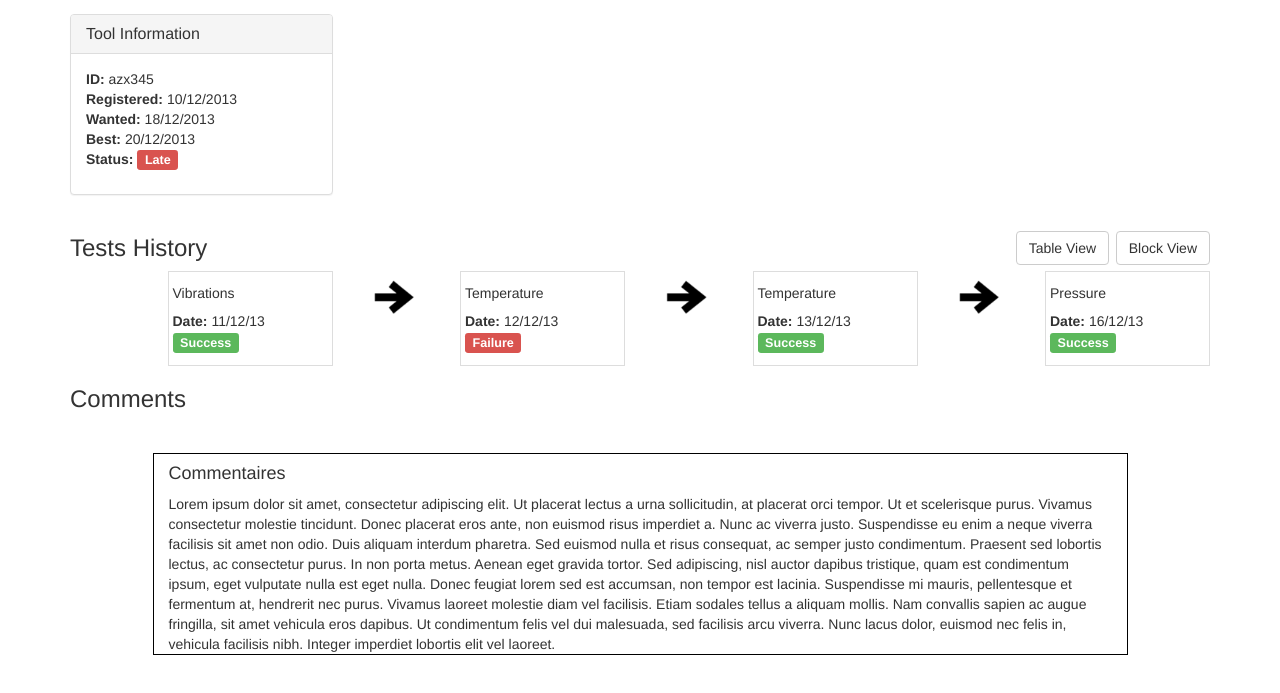
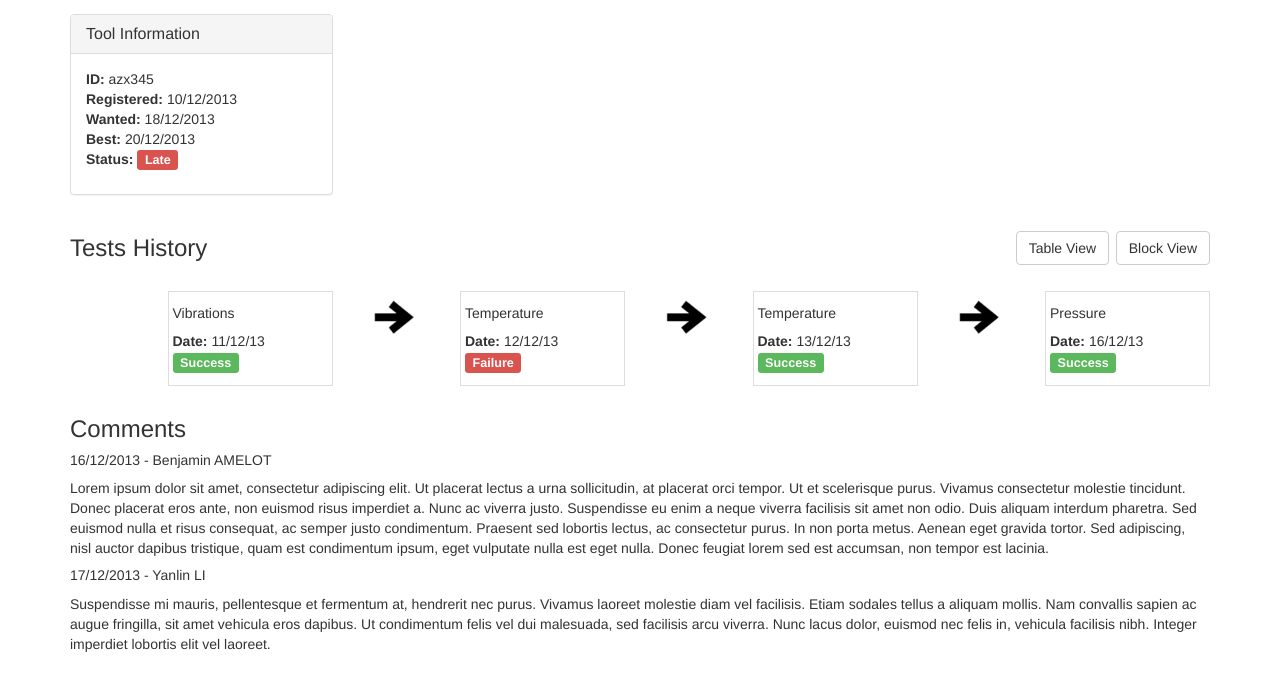
Before and after one commit to b4stien/slb, a plain HTML site: page demo/visualisator/view_tool.html in a window 1280 px wide. Shown: the part 57-750 px from the top of the page. Drawn offline with Linux system fonts and the light colour scheme.

Commit message:
Refactor tool view comments.

```diff
--- a/demo/visualisator/view_tool.html
+++ b/demo/visualisator/view_tool.html
@@ -15,6 +15,10 @@
     }
     h3 .btn-head {
       margin-top: -4px;
+    }
+    .tool-tests {
+      margin-top: 30px;
+      margin-bottom: 30px;
     }
     .tool-test {
       border: 1px solid #ddd;
@@ -63,7 +67,7 @@
     </div>
   </h3>
 
-  <div class="row">
+  <div class="row tool-tests">
     <div class="col-md-2 col-md-offset-1"><div class="tool-test">
       <h5>Vibrations</h5>
       <ul class="list-unstyled">
@@ -111,18 +115,13 @@
 
   <h3>Comments</h3>
 
-  <div class="row" style="margin-top:40px;">
-    <div class="col-md-1">
-    </div>
-    <div class="col-md-10" style="border: 1px black solid;">
-    <h4>Commentaires</h4>
-    Lorem ipsum dolor sit amet, consectetur adipiscing elit. Ut placerat lectus a urna sollicitudin, at placerat orci tempor. Ut et scelerisque purus. Vivamus consectetur molestie tincidunt. Donec placerat eros ante, non euismod risus imperdiet a. Nunc ac viverra justo. Suspendisse eu enim a neque viverra facilisis sit amet non odio. Duis aliquam interdum pharetra. Sed euismod nulla et risus consequat, ac semper justo condimentum. Praesent sed lobortis lectus, ac consectetur purus. In non porta metus. Aenean eget gravida tortor. Sed adipiscing, nisl auctor dapibus tristique, quam est condimentum ipsum, eget vulputate nulla est eget nulla. Donec feugiat lorem sed est accumsan, non tempor est lacinia.
+  <h5>16/12/2013 - Benjamin AMELOT</h5>
 
-Suspendisse mi mauris, pellentesque et fermentum at, hendrerit nec purus. Vivamus laoreet molestie diam vel facilisis. Etiam sodales tellus a aliquam mollis. Nam convallis sapien ac augue fringilla, sit amet vehicula eros dapibus. Ut condimentum felis vel dui malesuada, sed facilisis arcu viverra. Nunc lacus dolor, euismod nec felis in, vehicula facilisis nibh. Integer imperdiet lobortis elit vel laoreet.
+  <p>Lorem ipsum dolor sit amet, consectetur adipiscing elit. Ut placerat lectus a urna sollicitudin, at placerat orci tempor. Ut et scelerisque purus. Vivamus consectetur molestie tincidunt. Donec placerat eros ante, non euismod risus imperdiet a. Nunc ac viverra justo. Suspendisse eu enim a neque viverra facilisis sit amet non odio. Duis aliquam interdum pharetra. Sed euismod nulla et risus consequat, ac semper justo condimentum. Praesent sed lobortis lectus, ac consectetur purus. In non porta metus. Aenean eget gravida tortor. Sed adipiscing, nisl auctor dapibus tristique, quam est condimentum ipsum, eget vulputate nulla est eget nulla. Donec feugiat lorem sed est accumsan, non tempor est lacinia.</p>
 
-    </div>
-  </div>
+  <h5>17/12/2013 - Yanlin LI</h5>
 
+  <p>Suspendisse mi mauris, pellentesque et fermentum at, hendrerit nec purus. Vivamus laoreet molestie diam vel facilisis. Etiam sodales tellus a aliquam mollis. Nam convallis sapien ac augue fringilla, sit amet vehicula eros dapibus. Ut condimentum felis vel dui malesuada, sed facilisis arcu viverra. Nunc lacus dolor, euismod nec felis in, vehicula facilisis nibh. Integer imperdiet lobortis elit vel laoreet.</p>
   </div>
 </body>
 
```
